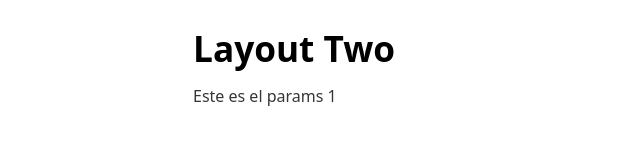
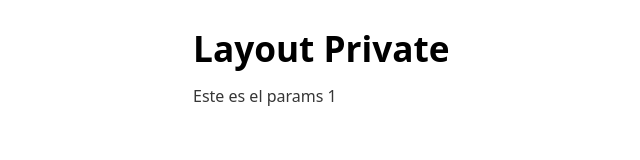
Before and after one commit to emonsalves/visualizador, a React (Vite) app: page /auth/tester/1 in a window 1280 px wide. Shown: the top 160 px of the page, without its empty margins (57-697 px from the left). Built offline with nearby package versions, Linux system fonts and the light colour scheme.

Commit message:
Refactor HTML structure in index.html and fix indentation

```diff
--- a/index.html
+++ b/index.html
@@ -1,5 +1,6 @@
 <!doctype html>
 <html lang="en">
+
 <head>
   <meta charset="UTF-8" />
   <link rel="icon" type="image/svg+xml" href="/vite.svg" />
@@ -7,8 +8,10 @@
   <link rel="stylesheet" href="https://cdn.jsdelivr.net/npm/water.css@2/out/water.css">
   <title>Visualizador PDF</title>
 </head>
+
 <body>
   <div id="root"></div>
   <script type="module" src="/src/main.jsx"></script>
 </body>
+
 </html>
--- a/src/layouts/LayoutPrivate.jsx
+++ b/src/layouts/LayoutPrivate.jsx
@@ -2,9 +2,9 @@ import { Outlet } from "react-router-dom";
 
 export const LayoutPrivate = () => {
     return (
-        <div>
-            <h1>Layout Two</h1>
+        <>
+            <h1>Layout Private</h1>
             <Outlet />
-        </div>
+        </>
     )
 }
--- a/src/layouts/LayoutPublic.jsx
+++ b/src/layouts/LayoutPublic.jsx
@@ -2,9 +2,9 @@ import { Outlet } from "react-router-dom";
 
 export const LayoutPublic = () => {
     return (
-        <div>
-            <h1>Layout One</h1>
+        <>
+            <h1>Layout Public</h1>
             <Outlet />
-        </div>
+        </>
     )
 }
--- a/src/pages/Test.jsx
+++ b/src/pages/Test.jsx
@@ -2,6 +2,7 @@ import { useParams } from 'react-router-dom'
 
 export const Test = () => {
     const { testerId } = useParams();
+
     return (
         <div>Este es el params {testerId}</div>
     )
```
Also changed, not shown: src/App.jsx (deleted, +0 -8 lines). Lines whose indentation alone changed are shown as unchanged.
